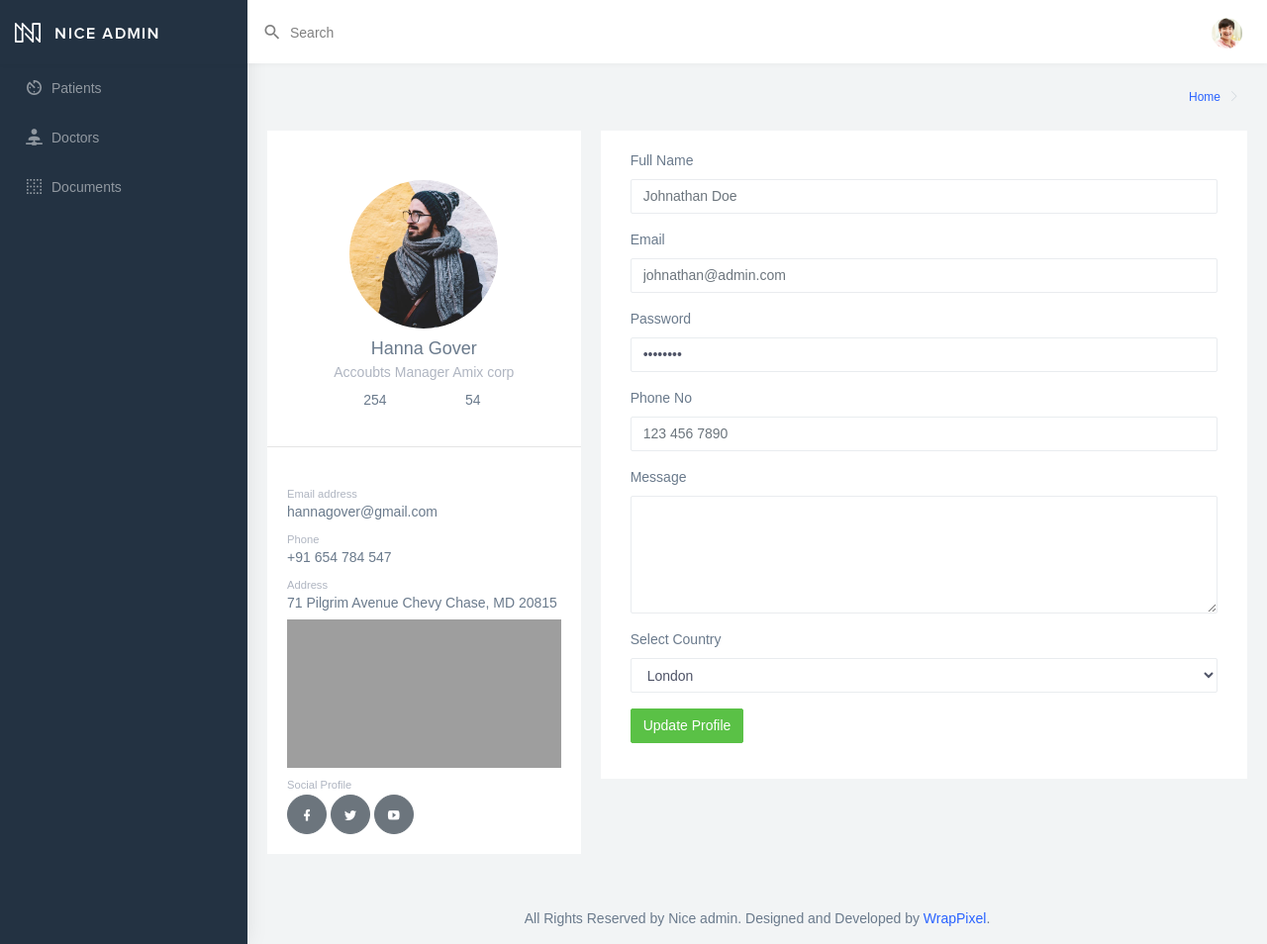
After one commit to neel-bp/web_integration, a Flask app: page /patients/1 in a window 1280 px wide. The commit adds this page. Shown: the whole page at 99% size. Run offline with Flask 2, Linux system fonts and the light colour scheme; data that the repository does not hold is empty; a map, chart or similar area stays blank; some libraries are stand-ins or nearby versions; some web fonts are replaced; grey boxes are pictures that could not be loaded.

Commit message:
dummy patient profile added

```diff
--- a/web_integration/routes.py
+++ b/web_integration/routes.py
@@ -1,5 +1,5 @@
 from web_integration import app, rest_link
-from flask import render_template, abort
+from flask import render_template, abort, request
 import requests
 from web_integration.utilfuncs import time_con
 
@@ -18,3 +18,14 @@ def patients():
         abort(500)
     patient_list = r.json()
     return render_template('patients.html',title='Patients',page_title='Patients',breadcrumb_title='Patients',patient_list=patient_list, time_con=time_con,rest_link=rest_link)
+
+@app.route('/patients/<patient_id>', methods=['GET','POST'])
+def patient(patient_id):
+    if request.method == 'GET':
+        r = requests.get(f'{rest_link}/patients/{patient_id}')
+        if r.status_code == 404:
+            abort(404)
+        if r.status_code != 200:
+            abort(500)
+        patient_data = r.json()
+        return render_template('patient.html')
--- a/web_integration/templates/layout.html
+++ b/web_integration/templates/layout.html
@@ -9,10 +9,10 @@
     <meta name="description" content="">
     <meta name="author" content="">
     <!-- Favicon icon -->
-    <link rel="icon" type="image/png" sizes="16x16" href="static/assets/images/favicon.png">
+    <link rel="icon" type="image/png" sizes="16x16" href="{{url_for('static', filename='assets/images/favicon.png')}}">
     <title>{{ title }}</title>
     <!-- Custom CSS -->
-    <link href="static/dist/css/style.min.css" rel="stylesheet">
+    <link href="{{url_for('static', filename='/dist/css/style.min.css')}}" rel="stylesheet">
     <!-- HTML5 Shim and Respond.js IE8 support of HTML5 elements and media queries -->
     <!-- WARNING: Respond.js doesn't work if you view the page via file:// -->
     <!--[if lt IE 9]>
@@ -54,17 +54,17 @@
                             <b class="logo-icon">
                                 <!--You can put here icon as well // <i class="wi wi-sunset"></i> //-->
                                 <!-- Dark Logo icon -->
-                                <img src="static/assets/images/logo-icon.png" alt="homepage" class="dark-logo" />
+                                <img src="{{url_for('static', filename='assets/images/logo-icon.png')}}" alt="homepage" class="dark-logo" />
                                 <!-- Light Logo icon -->
-                                <img src="static/assets/images/logo-light-icon.png" alt="homepage" class="light-logo" />
+                                <img src="{{url_for('static',filename='assets/images/logo-light-icon.png')}}" alt="homepage" class="light-logo" />
                             </b>
                             <!--End Logo icon -->
                             <!-- Logo text -->
                             <span class="logo-text">
                                 <!-- dark Logo text -->
-                                <img src="static/assets/images/logo-text.png" alt="homepage" class="dark-logo" />
+                                <img src="{{url_for('static', filename='assets/images/logo-text.png')}}" alt="homepage" class="dark-logo" />
                                 <!-- Light Logo text -->
-                                <img src="static/assets/images/logo-light-text.png" class="light-logo" alt="homepage" />
+                                <img src="{{url_for('static', filename='assets/images/logo-light-text.png')}}" class="light-logo" alt="homepage" />
                             </span>
                         </a>
                     </div>
@@ -115,7 +115,7 @@
                         <!-- User profile and search -->
                         <!-- ============================================================== -->
                         <li class="nav-item dropdown">
-                            <a class="nav-link dropdown-toggle text-muted waves-effect waves-dark pro-pic" href="" data-toggle="dropdown" aria-haspopup="true" aria-expanded="false"><img src="static/assets/images/users/1.jpg" alt="user" class="rounded-circle" width="31"></a>
+                            <a class="nav-link dropdown-toggle text-muted waves-effect waves-dark pro-pic" href="" data-toggle="dropdown" aria-haspopup="true" aria-expanded="false"><img src="{{url_for('static', filename='assets/images/users/1.jpg')}}" alt="user" class="rounded-circle" width="31"></a>
                             <div class="dropdown-menu dropdown-menu-right user-dd animated">
                                 <a class="dropdown-item" href="javascript:void(0)"><i class="ti-user m-r-5 m-l-5"></i> My Profile</a>
                                 <a class="dropdown-item" href="javascript:void(0)"><i class="ti-wallet m-r-5 m-l-5"></i> My Balance</a>
@@ -240,18 +240,18 @@
     <!-- ============================================================== -->
     <!-- All Jquery -->
     <!-- ============================================================== -->
-    <script src="static/assets/libs/jquery/dist/jquery.min.js"></script>
-    <!-- Bootstrap tether Core JavaScript -->
-    <script src="static/assets/libs/popper.js/dist/umd/popper.min.js"></script>
-    <script src="static/assets/libs/bootstrap/dist/js/bootstrap.min.js"></script>
-    <!-- slimscrollbar scrollbar JavaScript -->
-    <script src="static/assets/extra-libs/sparkline/sparkline.js"></script>
-    <!--Wave Effects -->
-    <script src="static/dist/js/waves.js"></script>
-    <!--Menu sidebar -->
-    <script src="static/dist/js/sidebarmenu.js"></script>
-    <!--Custom JavaScript -->
-    <script src="static/dist/js/custom.min.js"></script>
+    <script src="{{url_for('static', filename='assets/libs/jquery/dist/jquery.min.js')}}"></script>
+
+    <script src="{{url_for('static', filename='assets/libs/popper.js/dist/umd/popper.min.js')}}"></script>
+    <script src="{{url_for('static', filename='assets/libs/bootstrap/dist/js/bootstrap.min.js')}}"></script>
+
+    <script src="{{url_for('static', filename='assets/extra-libs/sparkline/sparkline.js')}}"></script>
+
+    <script src="{{url_for('static', filename='dist/js/waves.js')}}"></script>
+
+    <script src="{{url_for('static', filename='dist/js/sidebarmenu.js')}}"></script>
+
+    <script src="{{url_for('static', filename='dist/js/custom.min.js')}}"></script>
 </body>
 
 </html>
--- /dev/null
+++ b/web_integration/templates/patient.html
@@ -0,0 +1,110 @@
+{% extends "layout.html" %}
+{% block content %}
+
+    <!-- ============================================================== -->
+    <!-- Start Page Content -->
+    <!-- ============================================================== -->
+    <!-- Row -->
+    <div class="row">
+        <!-- Column -->
+        <div class="col-lg-4 col-xlg-3 col-md-5">
+            <div class="card">
+                <div class="card-body">
+                    <center class="m-t-30"> <img src="{{url_for('static',filename='assets/images/users/5.jpg')}}" class="rounded-circle" width="150">
+                        <h4 class="card-title m-t-10">Hanna Gover</h4>
+                        <h6 class="card-subtitle">Accoubts Manager Amix corp</h6>
+                        <div class="row text-center justify-content-md-center">
+                            <div class="col-4"><a href="javascript:void(0)" class="link"><i class="icon-people"></i> <font class="font-medium">254</font></a></div>
+                            <div class="col-4"><a href="javascript:void(0)" class="link"><i class="icon-picture"></i> <font class="font-medium">54</font></a></div>
+                        </div>
+                    </center>
+                </div>
+                <div>
+                    <hr> </div>
+                <div class="card-body"> <small class="text-muted">Email address </small>
+                    <h6>hannagover@gmail.com</h6> <small class="text-muted p-t-30 db">Phone</small>
+                    <h6>+91 654 784 547</h6> <small class="text-muted p-t-30 db">Address</small>
+                    <h6>71 Pilgrim Avenue Chevy Chase, MD 20815</h6>
+                    <div class="map-box">
+                        <iframe src="https://www.google.com/maps/embed?pb=!1m18!1m12!1m3!1d470029.1604841957!2d72.29955005258641!3d23.019996818380896!2m3!1f0!2f0!3f0!3m2!1i1024!2i768!4f13.1!3m3!1m2!1s0x395e848aba5bd449%3A0x4fcedd11614f6516!2sAhmedabad%2C+Gujarat!5e0!3m2!1sen!2sin!4v1493204785508" style="border:0" allowfullscreen="" width="100%" height="150" frameborder="0"></iframe>
+                    </div> <small class="text-muted p-t-30 db">Social Profile</small>
+                    <br>
+                    <button class="btn btn-circle btn-secondary"><i class="mdi mdi-facebook"></i></button>
+                    <button class="btn btn-circle btn-secondary"><i class="mdi mdi-twitter"></i></button>
+                    <button class="btn btn-circle btn-secondary"><i class="mdi mdi-youtube-play"></i></button>
+                </div>
+            </div>
+        </div>
+        <!-- Column -->
+        <!-- Column -->
+        <div class="col-lg-8 col-xlg-9 col-md-7">
+            <div class="card">
+                <div class="card-body">
+                    <form class="form-horizontal form-material">
+                        <div class="form-group">
+                            <label class="col-md-12">Full Name</label>
+                            <div class="col-md-12">
+                                <input type="text" placeholder="Johnathan Doe" class="form-control form-control-line">
+                            </div>
+                        </div>
+                        <div class="form-group">
+                            <label for="example-email" class="col-md-12">Email</label>
+                            <div class="col-md-12">
+                                <input type="email" placeholder="johnathan@admin.com" class="form-control form-control-line" name="example-email" id="example-email">
+                            </div>
+                        </div>
+                        <div class="form-group">
+                            <label class="col-md-12">Password</label>
+                            <div class="col-md-12">
+                                <input type="password" value="password" class="form-control form-control-line">
+                            </div>
+                        </div>
+                        <div class="form-group">
+                            <label class="col-md-12">Phone No</label>
+                            <div class="col-md-12">
+                                <input type="text" placeholder="123 456 7890" class="form-control form-control-line">
+                            </div>
+                        </div>
+                        <div class="form-group">
+                            <label class="col-md-12">Message</label>
+                            <div class="col-md-12">
+                                <textarea rows="5" class="form-control form-control-line"></textarea>
+                            </div>
+                        </div>
+                        <div class="form-group">
+                            <label class="col-sm-12">Select Country</label>
+                            <div class="col-sm-12">
+                                <select class="form-control form-control-line">
+                                    <option>London</option>
+                                    <option>India</option>
+                                    <option>Usa</option>
+                                    <option>Canada</option>
+                                    <option>Thailand</option>
+                                </select>
+                            </div>
+                        </div>
+                        <div class="form-group">
+                            <div class="col-sm-12">
+                                <button class="btn btn-success">Update Profile</button>
+                            </div>
+                        </div>
+                    </form>
+                </div>
+            </div>
+        </div>
+        <!-- Column -->
+    </div>
+    <!-- Row -->
+    <!-- ============================================================== -->
+    <!-- End PAge Content -->
+    <!-- ============================================================== -->
+    <!-- ============================================================== -->
+    <!-- Right sidebar -->
+    <!-- ============================================================== -->
+    <!-- .right-sidebar -->
+    <!-- ============================================================== -->
+    <!-- End Right sidebar -->
+    <!-- ============================================================== -->
+
+
+{% endblock content %}
--- a/web_integration/templates/patients.html
+++ b/web_integration/templates/patients.html
@@ -10,6 +10,7 @@
 <div class="comment-widgets">
     <!-- Comment Row -->
     {% for p in patient_list %}
+    <a href="/patients/{{p['id']}}">
     <div class="d-flex flex-row comment-row mt-0">
         <div class="p-2"><img src="static/assets/images/users/1.jpg" alt="user" width="50" class="rounded-circle"></div>
         <div class="comment-text w-100">
@@ -20,6 +21,7 @@
             </div>
         </div>
     </div>
+    </a>
     {% endfor %}
 </div>
 </div>
```
